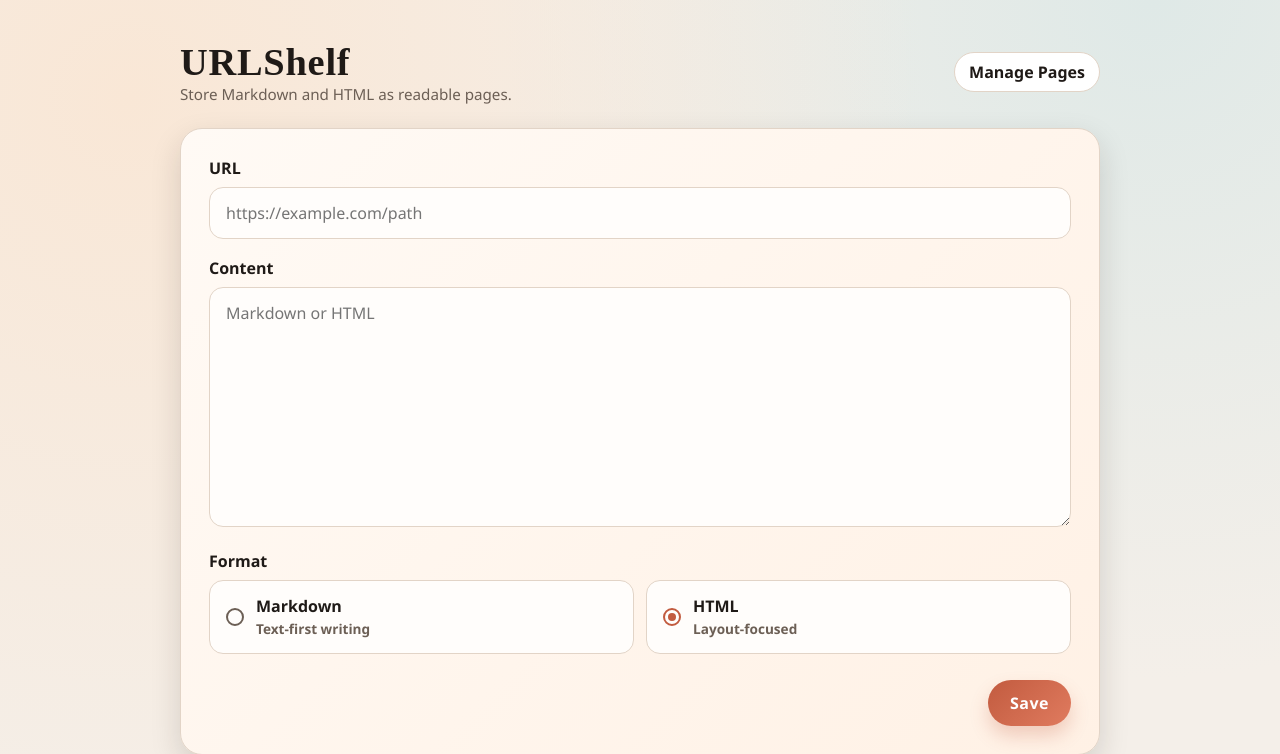
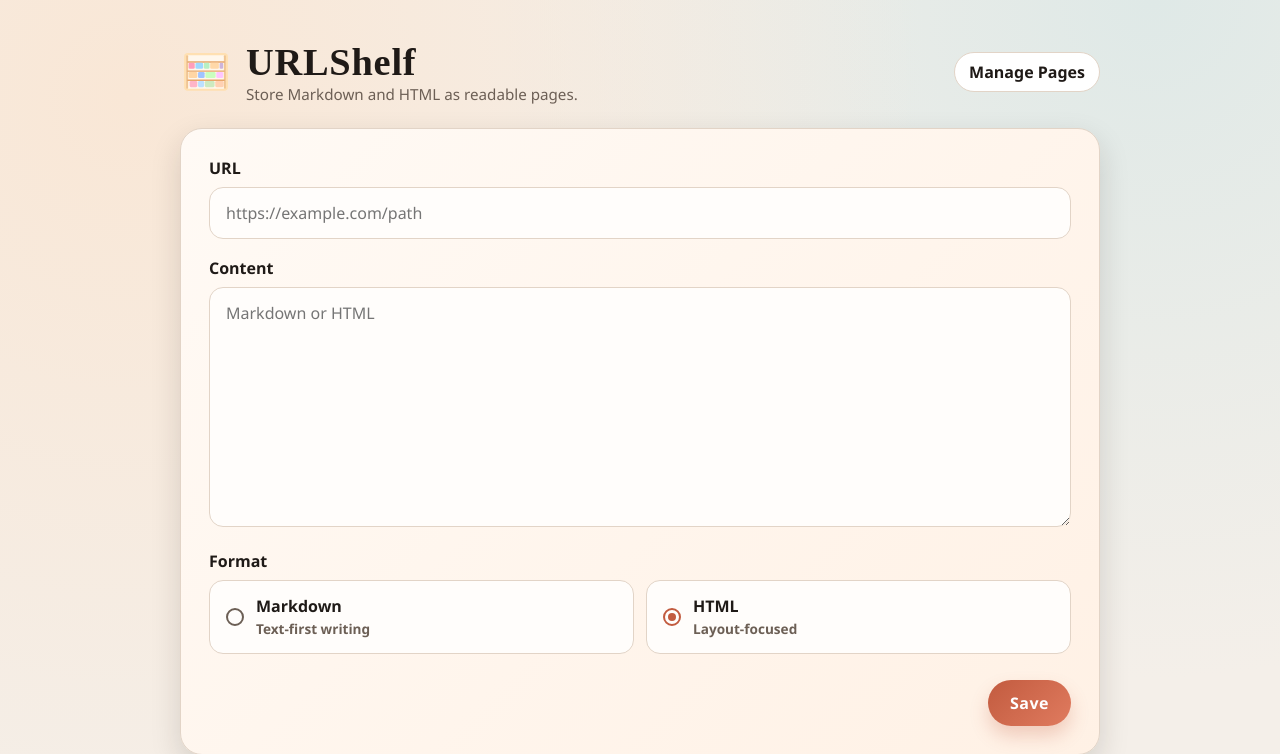
Before and after one commit to shirayu/URLShelf, a Flask app: page / in a window 1280 px wide. Shown: the top 754 px of the page. Run offline with Flask 3, Linux system fonts and the light colour scheme; data that the repository does not hold is empty.

Commit message:
ロゴ追加

```diff
--- a/app.py
+++ b/app.py
@@ -52,7 +52,7 @@ ALLOWED_ATTRIBUTES = {
 }
 ALLOWED_PROTOCOLS = sorted({*bleach.sanitizer.ALLOWED_PROTOCOLS, "data"})
 
-app = Flask(__name__)
+app = Flask(__name__, static_folder="assets", static_url_path="/static")
 # Default DB path for WSGI servers (e.g., gunicorn). Can be overridden by env.
 app.config["DB_PATH"] = Path(os.getenv("URLSHELF_DB_PATH", str(DEFAULT_DB_PATH)))
 # Allow larger form payloads to avoid Werkzeug capacity errors.
--- a/templates/index.html
+++ b/templates/index.html
@@ -4,6 +4,7 @@
     <meta charset="utf-8" />
     <meta name="viewport" content="width=device-width, initial-scale=1" />
     <title>URLShelf</title>
+    <link rel="icon" type="image/svg+xml" href="/static/logo.svg" />
     <style>
       :root {
         color-scheme: light;
@@ -39,6 +40,15 @@
         justify-content: space-between;
         gap: 12px 20px;
         margin-bottom: 24px;
+      }
+      .brand {
+        display: flex;
+        align-items: center;
+        gap: 14px;
+      }
+      .logo {
+        width: 52px;
+        height: 52px;
       }
       h1 {
         font-family: "Playfair Display", "Noto Serif JP", serif;
@@ -200,9 +210,12 @@
   <body>
     <div class="page">
       <header>
-        <div>
-          <h1>URLShelf</h1>
-          <p>Store Markdown and HTML as readable pages.</p>
+        <div class="brand">
+          <img class="logo" src="/static/logo.svg" alt="URLShelf logo" />
+          <div>
+            <h1>URLShelf</h1>
+            <p>Store Markdown and HTML as readable pages.</p>
+          </div>
         </div>
         <div class="header-actions">
           <a href="/manage">Manage Pages</a>
```
Also changed, not shown: templates/edit.html (+16 -3 lines), templates/manage.html (+16 -3 lines), tests/test_app.py (+7 -0 lines), assets/logo.svg (added), 1 other file.
